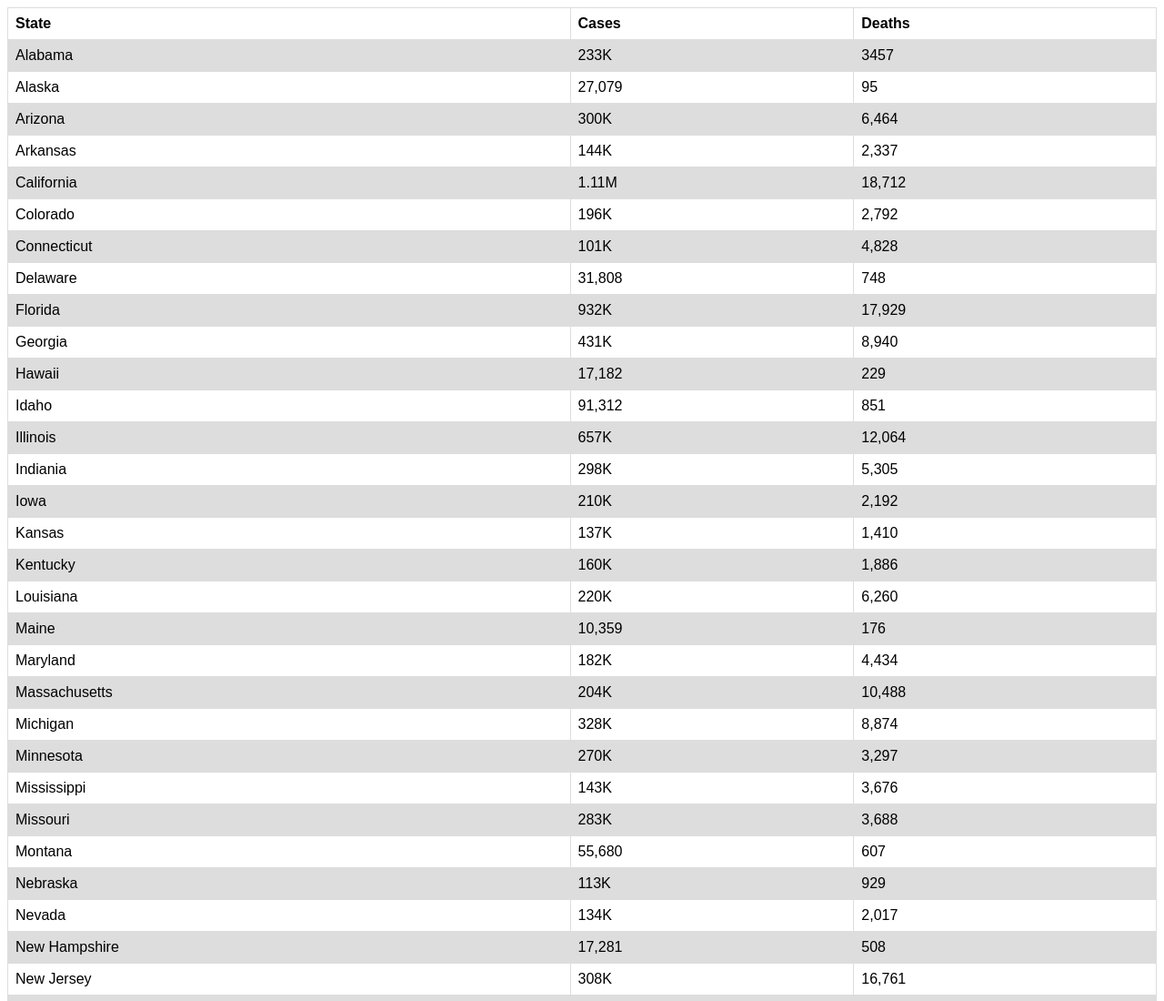
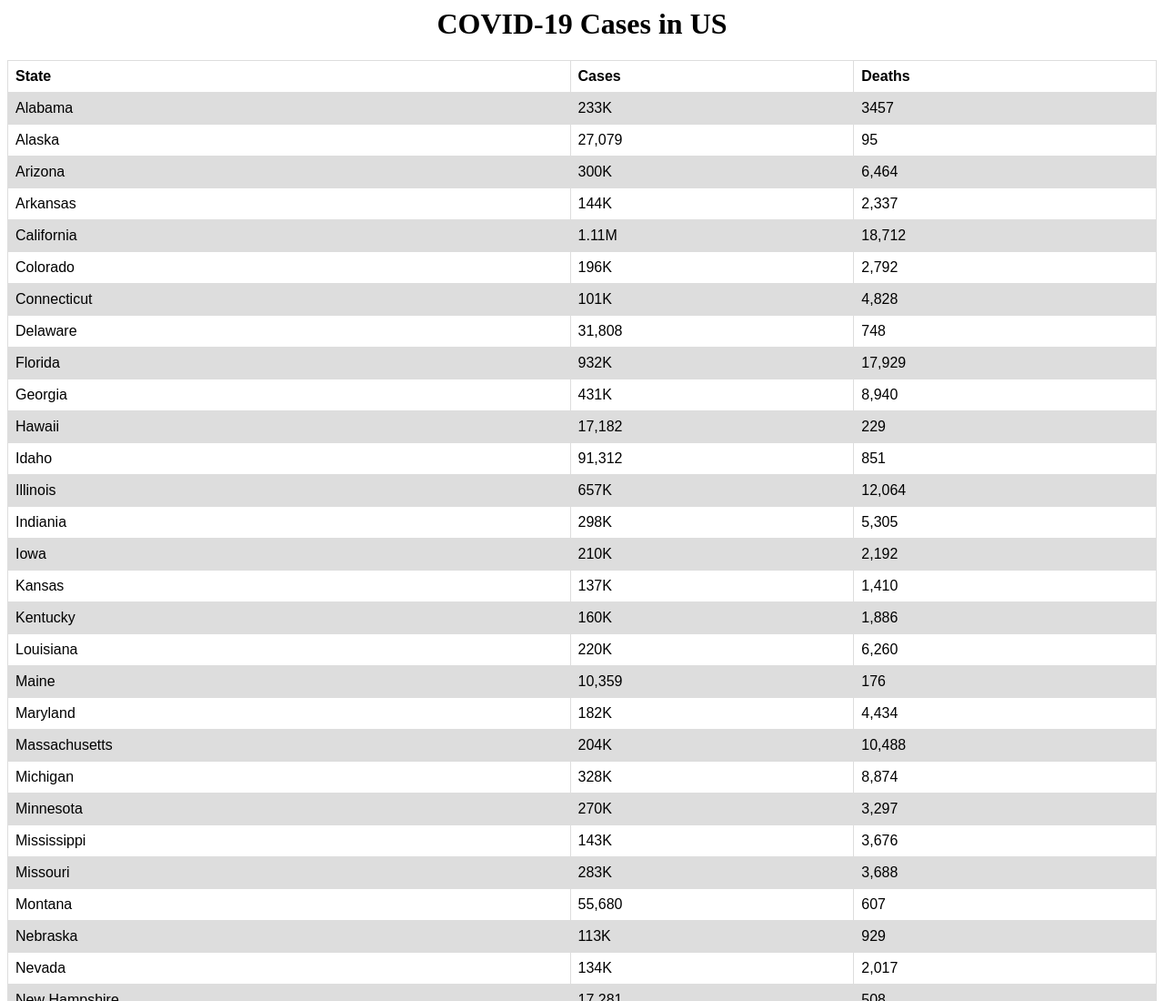
Before and after one commit to jsingh70/Milestone, a plain HTML site: page index.html in a window 1280 px wide. Shown: the top 1100 px of the page at 91% size. Drawn offline with Linux system fonts and the light colour scheme.

Commit message:
Update index.html
Added a title for the table

```diff
--- a/index.html
+++ b/index.html
@@ -20,6 +20,7 @@ tr:nth-child(even) {
 </style>
 </head>
 <body>
+<center><h1>COVID-19 Cases in US </h1></center>
 <table>
   <tr>
     <th>State</th>
```
